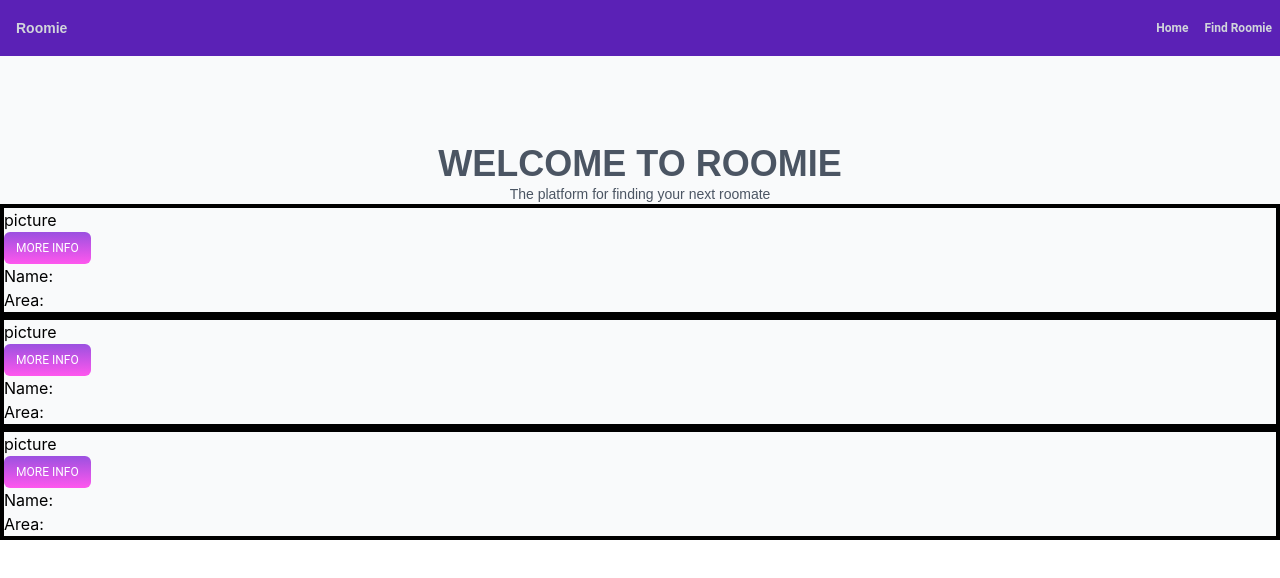
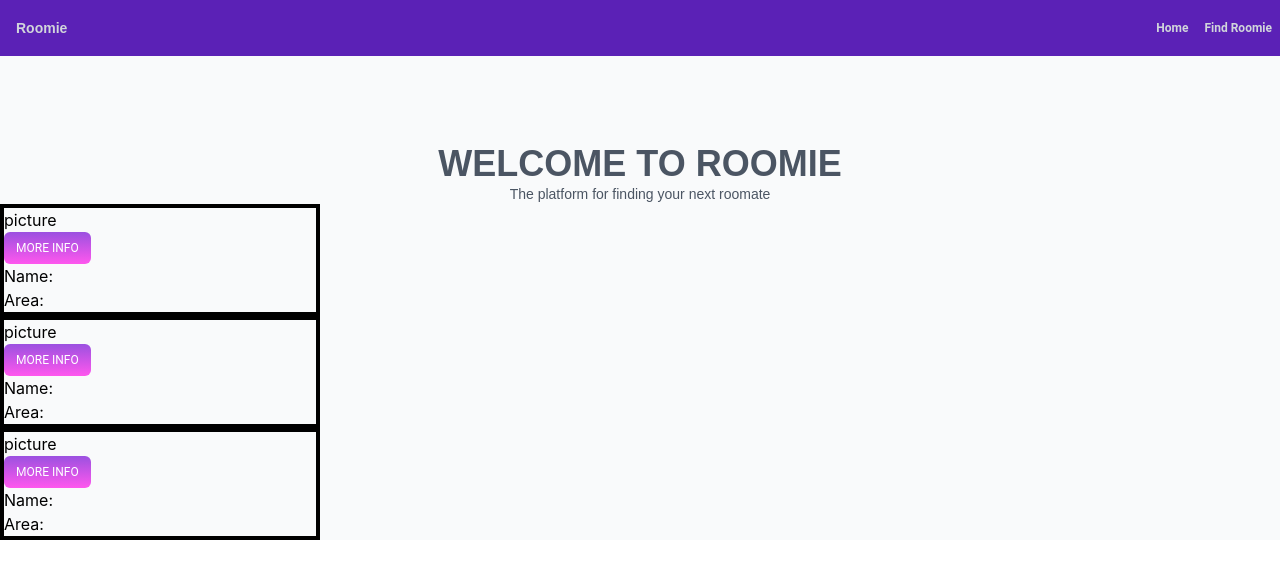
Before and after one commit to BrandonDlamini/roomie-frontend, a React (Create React App) app: page / in a window 1280 px wide. Shown: the top 578 px of the page. Built offline with nearby package versions, Linux system fonts and the light colour scheme.

Commit message:
added border

```diff
--- a/src/components/Roomie.js
+++ b/src/components/Roomie.js
@@ -3,7 +3,7 @@ import SmallButton from "./Buttons/SmallButton";
 
 const Roomie = () => {
   return (
-    <div className="border-4 border-black container sm">
+    <div className="border-4 border-black  max-w-xs">
       <div>picture</div>
       <div>
         <div>
```
